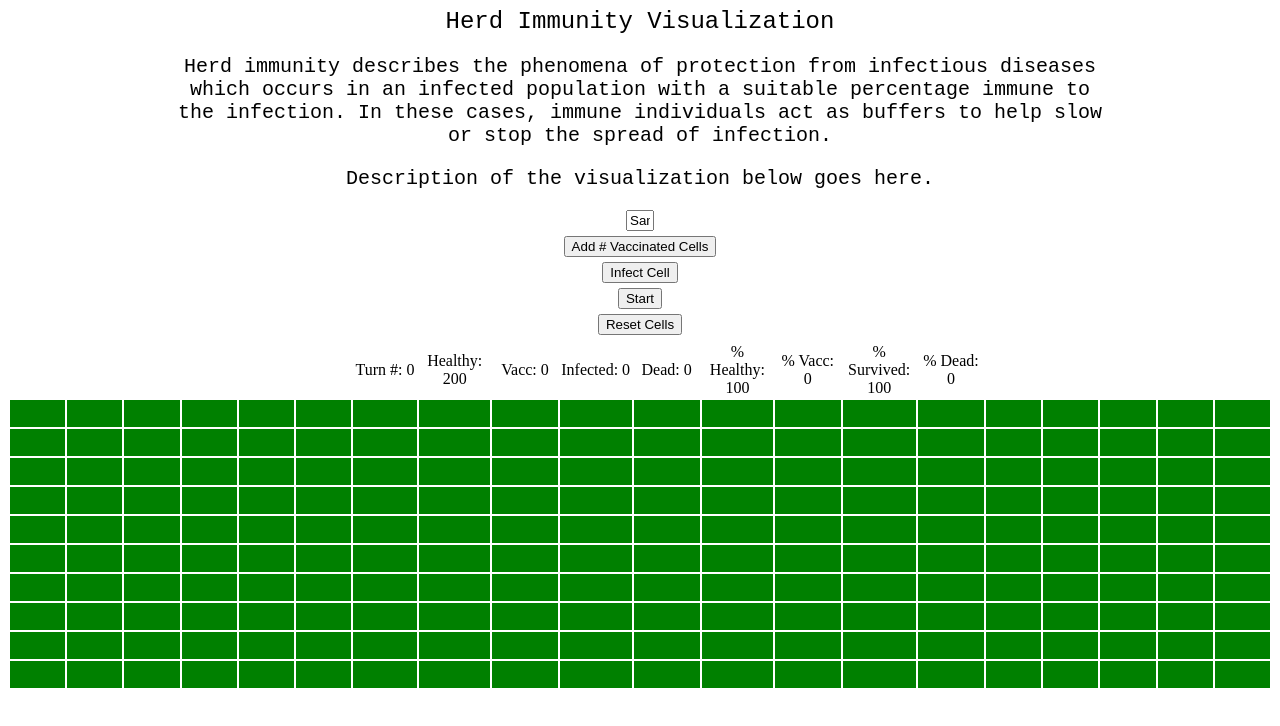
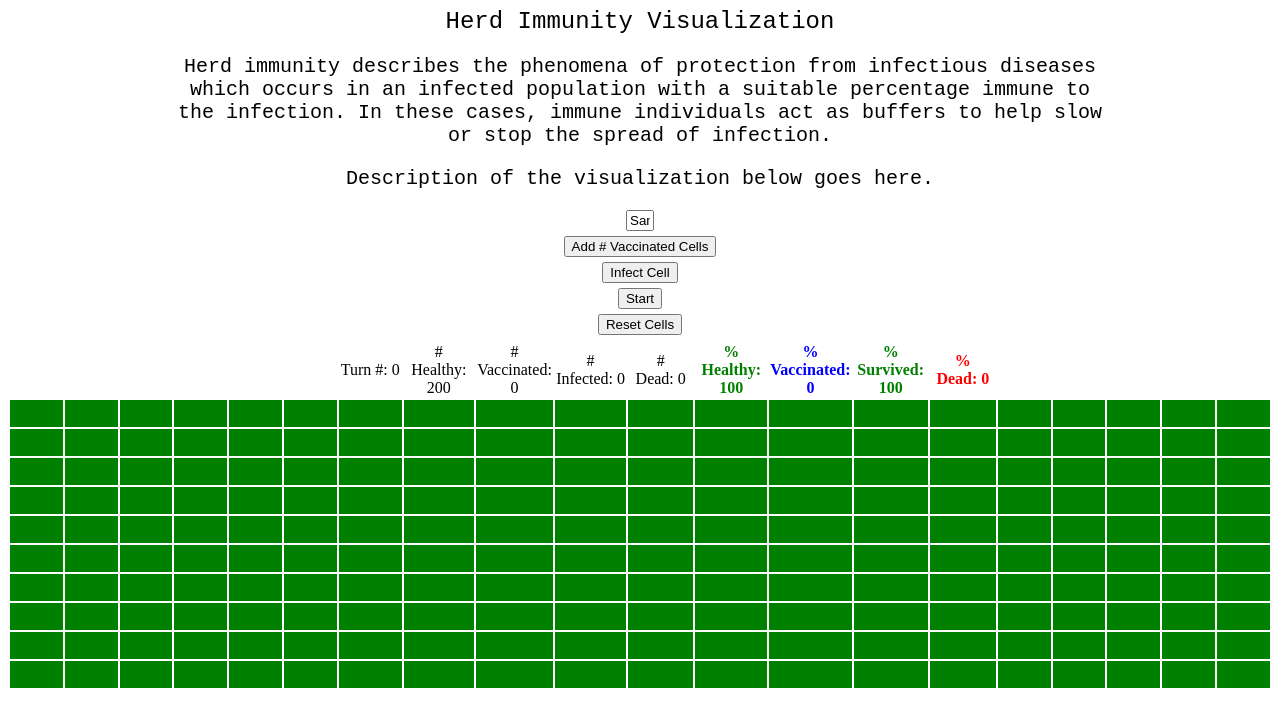
Before and after one commit to aferrar/herd_immunity, a plain HTML site: page index.html in a window 1280 px wide. Both pictures are taken after typing "Sample" into the empty fields and a click on the button "Add # Vaccinated Cells". Drawn offline with Linux system fonts and the light colour scheme.

Commit message:
Fixed infection color relic bug. Now up-to-date with update row.

```diff
--- a/app.js
+++ b/app.js
@@ -4,55 +4,6 @@ var healthy = 0;
 var vaccinated = 0;
 var infected = 0;
 var dead = 0;
-
-function UpdateStats() {
-    healthy = 0;
-    vaccinated = 0;
-    infected = 0;
-    dead = 0;
-    var x = document.getElementById("population_table").getElementsByTagName("td");
-    var cell;
-    for (cell=20; cell<220; cell++) {
-        var y = x[cell].classList.item(y);
-        if (y == "healthy") {
-            healthy++;
-        } else if (y == "vaccinated") {
-            vaccinated++;
-        } else if (y == "infected") {
-            infected++;
-        } else if (y == "dead") {
-            dead++;
-        }
-    }
-
-    var percent_healthy = parseInt((healthy / 200) * 100);
-    var percent_vaccinated = parseInt((vaccinated / 200) * 100);
-    var percent_survived = parseInt(((healthy + vaccinated) / 200) * 100);
-    var percent_dead = parseInt((dead / 200) * 100);
-
-    var x_u = document.getElementById("population_table").getElementsByClassName("update");
-    for (cell = 6 ; cell < 20; cell++) {
-        if (cell == 6) {
-            x_u[cell].innerHTML= "Turn #: " + turnNumber;
-        } else if (cell == 7) {
-            x_u[cell].innerHTML = "Healthy: " + healthy;
-        } else if (cell == 8) {
-            x_u[cell].innerHTML = "Vacc: " + vaccinated;
-        } else if (cell == 9) {
-            x_u[cell].innerHTML = "Infected: " + infected;
-        } else if (cell == 10) {
-            x_u[cell].innerHTML = "Dead: " + dead;
-        } else if (cell == 11) {
-            x_u[cell].innerHTML = "% Healthy: " + percent_healthy;
-        } else if (cell ==12) {
-            x_u[cell].innerHTML = "% Vacc: " + percent_vaccinated;
-        } else if (cell == 13) {
-            x_u[cell].innerHTML = "% Survived: " + percent_survived;
-        } else if (cell == 14) {
-            x_u[cell].innerHTML = "% Dead: " + percent_dead;
-        }
-    }
-}
 
 function randomNumber() {
     return Math.floor(Math.random() * 220)
@@ -85,6 +36,70 @@ function infectionStart() {
     }
 UpdateStats();
 }
+
+function UpdateStats() {
+    healthy = 0;
+    vaccinated = 0;
+    infected = 0;
+    dead = 0;
+    var x = document.getElementById("population_table").getElementsByTagName("td");
+    var cell;
+    for (cell=20; cell<220; cell++) {
+        var y = x[cell].classList.item(y);
+        if (y == "healthy" || y == "vaccinated") {
+            healthy++;
+        }
+
+        if (y == "vaccinated") {
+            vaccinated++;
+        }
+
+        if (y == "infected") {
+            infected++;
+        }
+
+        if (y == "dead") {
+            dead++;
+        }
+    }
+
+    var percent_healthy = parseInt(((healthy + vaccinated) / 200) * 100);
+    var percent_vaccinated = parseInt((vaccinated / 200) * 100);
+    var percent_survived = parseInt(((healthy + vaccinated) / 200) * 100);
+    var percent_dead = parseInt((dead / 200) * 100);
+
+    var x_u = document.getElementById("population_table").getElementsByClassName("update");
+    for (cell = 6 ; cell < 20; cell++) {
+        if (cell == 6) {
+            x_u[cell].innerHTML= "Turn #: " + turnNumber;
+        } else if (cell == 7) {
+            x_u[cell].innerHTML = "# \<br />Healthy: " + healthy;
+        } else if (cell == 8) {
+            x_u[cell].innerHTML = "# Vaccinated: " + vaccinated;
+        } else if (cell == 9) {
+            x_u[cell].innerHTML = "# \<br />Infected: " + infected;
+        } else if (cell == 10) {
+            x_u[cell].innerHTML = "# \<br />Dead: " + dead;
+        } else if (cell == 11) {
+            x_u[cell].innerHTML = "% Healthy: " + percent_healthy;
+            x_u[cell].style.fontWeight = "bold";
+            x_u[cell].style.color = "green";
+        } else if (cell ==12) {
+            x_u[cell].innerHTML = "% Vaccinated: " + percent_vaccinated;
+            x_u[cell].style.fontWeight = "bold";
+            x_u[cell].style.color = "blue";
+        } else if (cell == 13) {
+            x_u[cell].innerHTML = "% Survived: " + percent_survived;
+            x_u[cell].style.fontWeight = "bold";
+            x_u[cell].style.color = "green";
+        } else if (cell == 14) {
+            x_u[cell].innerHTML = "% \<br />Dead: " + percent_dead;
+            x_u[cell].style.fontWeight = "bold";
+            x_u[cell].style.color = "red";
+        }
+    }
+}
+
 
 function infectionSpread() {
     var x = document.getElementById("population_table").getElementsByTagName("td");
@@ -190,7 +205,7 @@ function infectionDeath() {
                     x[cell].classList.add("dead");
             } else if (probSurvive < 250) {
                     x[cell].classList.remove("infected");
-                    x[cell].classList.add("vaccinated");
+                    x[cell].classList.add("healthy");
             }
         }
     }
--- a/style.css
+++ b/style.css
@@ -55,7 +55,7 @@ td.healthy {
 }
 
 td.vaccinated {
-    background-color: skyblue;
+    background-color: skyblue !important;
     height: 25px;
     width: 75px;
 }
```
